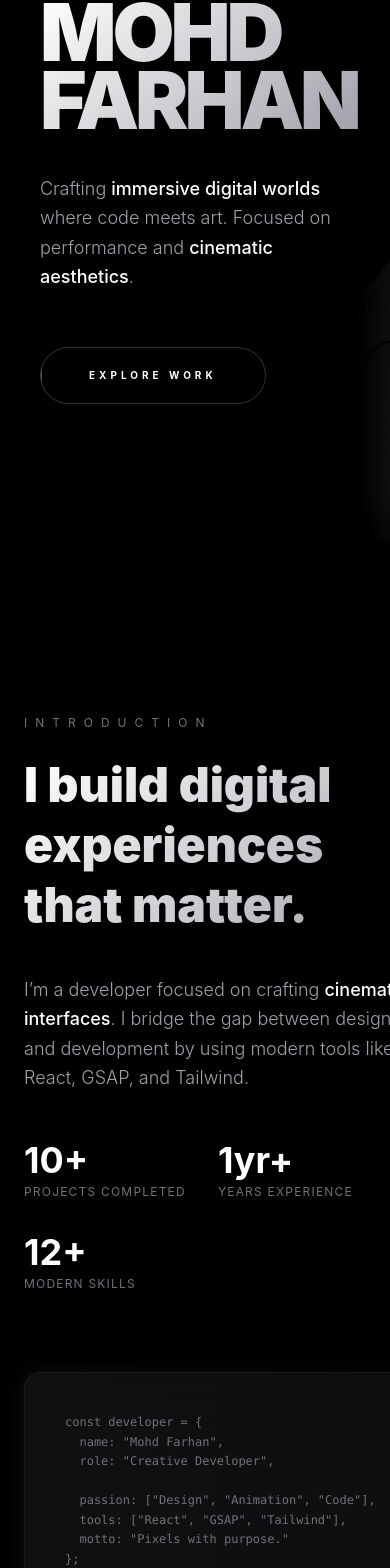
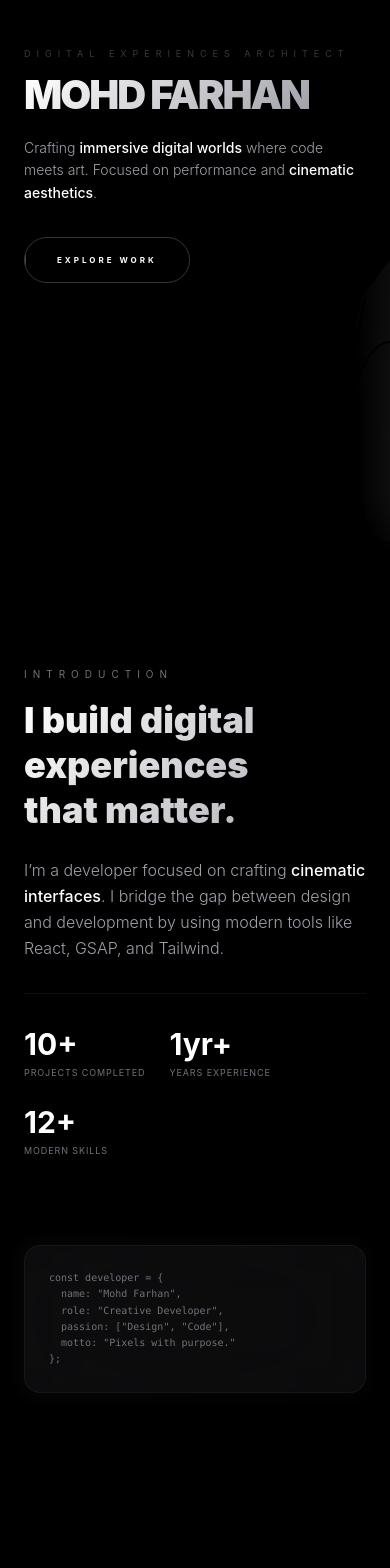
Before and after one commit to mohdfarhan7201/My-Portfolio, a React (Vite) app: page / in a window 390 px wide. Shown: the part 257-1825 px from the top of the page. Built offline with nearby package versions, Linux system fonts and the light colour scheme.

Commit message:
responsiveness complete

```diff
--- a/src/components/about/About.jsx
+++ b/src/components/about/About.jsx
@@ -33,55 +33,49 @@ function About() {
     return (
         <section
             id="about"
-            className="min-h-screen flex items-center px-6 py-32 bg-black overflow-hidden"
+            className="min-h-screen flex items-center px-6 py-20 md:py-32 bg-black overflow-hidden"
         >
-            <div ref={ref} className="max-w-6xl mx-auto grid md:grid-cols-2 gap-20 items-center">
+            <div ref={ref} className="max-w-6xl mx-auto grid md:grid-cols-2 gap-12 md:gap-20 items-center">
                 <div>
-                    <p className="text-zinc-500 tracking-[8px] uppercase text-xs mb-6">
+                    <p className="text-zinc-500 tracking-[6px] md:tracking-[8px] uppercase text-[10px] md:text-xs mb-4 md:mb-6">
                         Introduction
                     </p>
 
-                    <h2 className="text-5xl md:text-7xl font-black leading-tight text-gradient">
+                    <h2 className="text-4xl md:text-5xl lg:text-7xl font-black leading-tight text-gradient">
                         I build digital <br /> experiences <br /> that matter.
                     </h2>
 
-                    <p className="mt-10 text-zinc-400 text-lg md:text-xl leading-relaxed font-light">
+                    <p className="mt-6 md:mt-10 text-zinc-400 text-base md:text-lg lg:text-xl leading-relaxed font-light">
                         I’m a developer focused on crafting <span className="text-white font-medium">cinematic interfaces</span>.
                         I bridge the gap between design and development by using modern tools like React, GSAP, and Tailwind.
                     </p>
 
-                    <div className="mt-12 flex flex-wrap gap-8">
+                    <div className="mt-8 md:mt-12 flex flex-wrap gap-6 md:gap-8 border-t border-white/5 pt-8 md:pt-12">
                         {stats.map((stat) => (
                             <div key={stat.label}>
-                                <h3 className="text-4xl font-bold text-white mb-1">{stat.value}</h3>
-                                <p className="text-xs uppercase tracking-widest text-zinc-500">{stat.label}</p>
+                                <h3 className="text-3xl md:text-4xl font-bold text-white mb-1">{stat.value}</h3>
+                                <p className="text-[9px] md:text-xs uppercase tracking-widest text-zinc-500">{stat.label}</p>
                             </div>
                         ))}
                     </div>
                 </div>
 
-
-                <div className="relative group">
-                    <div className="absolute -inset-1 bg-gradient-to-r from-zinc-800 to-zinc-900 rounded-2xl blur opacity-25 group-hover:opacity-50 transition duration-1000"></div>
-                    <div className="relative bg-zinc-900/50 backdrop-blur-3xl border border-white/5 p-10 rounded-2xl">
-                        <pre className="text-xs md:text-sm text-zinc-500 font-mono leading-relaxed">
+                <div className="relative group mt-10 md:mt-0">
+                    <div className="absolute -inset-1 bg-gradient-to-r from-zinc-800 to-zinc-900 rounded-2xl blur opacity-20 group-hover:opacity-40 transition duration-1000"></div>
+                    <div className="relative bg-zinc-900/40 backdrop-blur-3xl border border-white/5 p-6 md:p-10 rounded-2xl overflow-x-auto">
+                        <pre className="text-[10px] md:text-sm text-zinc-500 font-mono leading-relaxed">
                             <code>{`const developer = {
   name: "Mohd Farhan",
   role: "Creative Developer",
-
-  passion: ["Design", "Animation", "Code"],
-  tools: ["React", "GSAP", "Tailwind"],
+  passion: ["Design", "Code"],
   motto: "Pixels with purpose."
-};
-
-function build() {
-  return immerse(experience);
-}`}</code>
+};`}</code>
                         </pre>
                     </div>
                 </div>
             </div>
         </section>
+
     );
 }
 
--- a/src/components/cursor/CustomCursor.jsx
+++ b/src/components/cursor/CustomCursor.jsx
@@ -6,10 +6,15 @@ function CustomCursor() {
   const [hovered, setHovered] = useState(false);
 
   useEffect(() => {
+    // Detect touch device
+    const isTouch = "ontouchstart" in window || navigator.maxTouchPoints > 0;
+    if (isTouch) return;
+
     const move = (e) => {
       setPos({ x: e.clientX, y: e.clientY });
       setVisible(true);
     };
+
 
     const handleHover = () => setHovered(true);
     const handleUnhover = () => setHovered(false);
--- a/src/components/hero/Hero.jsx
+++ b/src/components/hero/Hero.jsx
@@ -27,7 +27,7 @@ function Hero() {
         <section
             ref={heroRef}
             id="home"
-            className="relative h-screen w-full overflow-hidden bg-black flex items-center px-10 md:px-32"
+            className="relative h-screen w-full overflow-hidden bg-black flex items-center px-6 md:px-32"
         >
             {/* Background with subtle parallax */}
             <div
@@ -62,27 +62,26 @@ function Hero() {
                 className="relative z-20 max-w-4xl flex flex-col items-start"
             >
                 <div className="overflow-hidden">
-                    <p className="tracking-[12px] text-zinc-500 uppercase text-xs md:text-sm mb-6 animate-pulse">
+                    <p className="tracking-[6px] md:tracking-[12px] text-zinc-500 uppercase text-[9px] md:text-xs lg:text-sm mb-4 md:mb-6 animate-pulse">
                         Digital Experiences Architect
                     </p>
-
                 </div>
 
-                <h1 className="text-gradient text-[80px] font-black tracking-tighter leading-[0.85] md:text-[40px] lg:text-[80px]">
+                <h1 className="text-gradient text-[40px] sm:text-[60px] md:text-[40px] lg:text-[80px] font-black tracking-tighter leading-[0.9] md:leading-[0.85]">
                     MOHD FARHAN
                 </h1>
 
-                <div className="mt-10 max-w-xl">
-                    <p className="text-lg md:text-2xl text-zinc-400 font-light leading-relaxed">
+                <div className="mt-6 md:mt-10 max-w-xl">
+                    <p className="text-sm md:text-xl lg:text-2xl text-zinc-400 font-light leading-relaxed">
                         Crafting <span className="text-white font-medium">immersive digital worlds</span> where code meets art.
                         Focused on performance and <span className="text-white font-medium">cinematic aesthetics</span>.
                     </p>
                 </div>
 
-                <div className="mt-14 flex items-center gap-10">
+                <div className="mt-8 md:mt-14 flex items-center gap-6 md:gap-10">
                     <a
                         href="#projects"
-                        className="group relative px-12 py-5 overflow-hidden rounded-full border border-white/20 text-[10px] font-bold uppercase tracking-[4px] transition-all hover:border-white"
+                        className="group relative px-8 py-4 md:px-12 md:py-5 overflow-hidden rounded-full border border-white/20 text-[8px] md:text-[10px] font-bold uppercase tracking-[3px] md:tracking-[4px] transition-all hover:border-white"
                     >
                         <span className="relative z-10 transition-colors duration-300 group-hover:text-black">
                             Explore Work
@@ -90,7 +89,7 @@ function Hero() {
                         <div className="absolute inset-0 -translate-x-full bg-white transition-transform duration-300 group-hover:translate-x-0" />
                     </a>
 
-                    <div className="hidden md:flex gap-4 items-center opacity-30">
+                    <div className="hidden sm:flex gap-4 items-center opacity-30">
                         <div className="w-12 h-[1px] bg-white" />
                         <span className="text-[10px] uppercase tracking-[4px]">India</span>
                     </div>
@@ -98,16 +97,17 @@ function Hero() {
             </div>
 
             {/* Side Label */}
-            <div className="absolute right-10 bottom-32 hidden lg:block rotate-90 origin-right translate-x-1/2 opacity-20 hover:opacity-100 transition-opacity">
+            <div className="absolute right-5 md:right-10 bottom-32 hidden lg:block rotate-90 origin-right translate-x-1/2 opacity-20 hover:opacity-100 transition-opacity">
                 <span className="text-[10px] tracking-[15px] uppercase">Portfolio 2026</span>
             </div>
 
             {/* Scroll Indicator */}
-            <div className="absolute bottom-12 left-10 md:left-32 flex flex-col items-start gap-4 opacity-20">
-                <span className="text-[9px] tracking-[4px] uppercase [writing-mode:vertical-lr]">Scroll Down</span>
-                <div className="w-[1px] h-20 bg-gradient-to-b from-white to-transparent" />
+            <div className="absolute bottom-10 left-6 md:left-32 flex flex-col items-start gap-3 md:gap-4 opacity-20">
+                <span className="text-[8px] md:text-[9px] tracking-[3px] md:tracking-[4px] uppercase [writing-mode:vertical-lr]">Scroll Down</span>
+                <div className="w-[1px] h-12 md:h-20 bg-gradient-to-b from-white to-transparent" />
             </div>
         </section>
+
     );
 }
 
--- a/src/components/layout/Navbar.jsx
+++ b/src/components/layout/Navbar.jsx
@@ -22,17 +22,17 @@ function Navbar() {
 
     return (
         <nav
-            className={`fixed left-1/2 top-8 z-[1000] -translate-x-1/2 transition-all duration-500 ease-[cubic-bezier(0.23,1,0.32,1)] ${scrolled
-                    ? "bg-black/60 backdrop-blur-2xl border border-white/10 py-3 px-6 shadow-2xl"
+            className={`fixed left-1/2 top-4 md:top-8 z-[1000] -translate-x-1/2 transition-all duration-500 ease-[cubic-bezier(0.23,1,0.32,1)] ${scrolled
+                    ? "bg-black/80 backdrop-blur-2xl border border-white/10 py-2.5 md:py-3 px-5 md:px-6 shadow-2xl"
                     : "bg-transparent py-4 px-8"
                 } rounded-full whitespace-nowrap`}
         >
-            <ul className="flex items-center gap-8 md:gap-10">
+            <ul className="flex items-center gap-5 md:gap-10">
                 {navLinks.map((link) => (
                     <li key={link.name}>
                         <a
                             href={link.href}
-                            className="text-xs md:text-sm font-medium text-zinc-400 transition-all duration-300 hover:text-white"
+                            className="text-[10px] md:text-sm font-medium text-zinc-400 transition-all duration-300 hover:text-white"
                         >
                             {link.name}
                         </a>
--- a/src/components/projects/Projects.jsx
+++ b/src/components/projects/Projects.jsx
@@ -31,20 +31,18 @@ function Projects() {
     <section
       id="projects"
       ref={ref}
-      className="min-h-screen px-6 py-32"
+      className="min-h-screen px-6 py-20 md:py-32 bg-black"
     >
       <div className="max-w-6xl mx-auto">
-        <p className="text-zinc-500 tracking-[8px] uppercase text-xs mb-6">
+        <p className="text-zinc-500 tracking-[6px] md:tracking-[8px] uppercase text-[10px] md:text-xs mb-4 md:mb-6">
           Projects
         </p>
 
-        <h2 className="mt-6 text-5xl md:text-7xl font-black text-gradient">
+        <h2 className="text-4xl md:text-5xl lg:text-7xl font-black text-gradient">
           Selected Work
         </h2>
 
-
-
-        <div className="mt-16 grid gap-10 md:grid-cols-2">
+        <div className="mt-12 md:mt-16 grid gap-6 md:gap-10 sm:grid-cols-2">
           {projects.map((project) => (
             <div key={project.id} className="project-item">
               <ProjectCard project={project} />
@@ -52,6 +50,7 @@ function Projects() {
           ))}
         </div>
       </div>
+
     </section>
   );
 }
```
Also changed, not shown: src/components/contact/Contact.jsx (+8 -8 lines), src/components/skills/Skills.jsx (+7 -5 lines).
